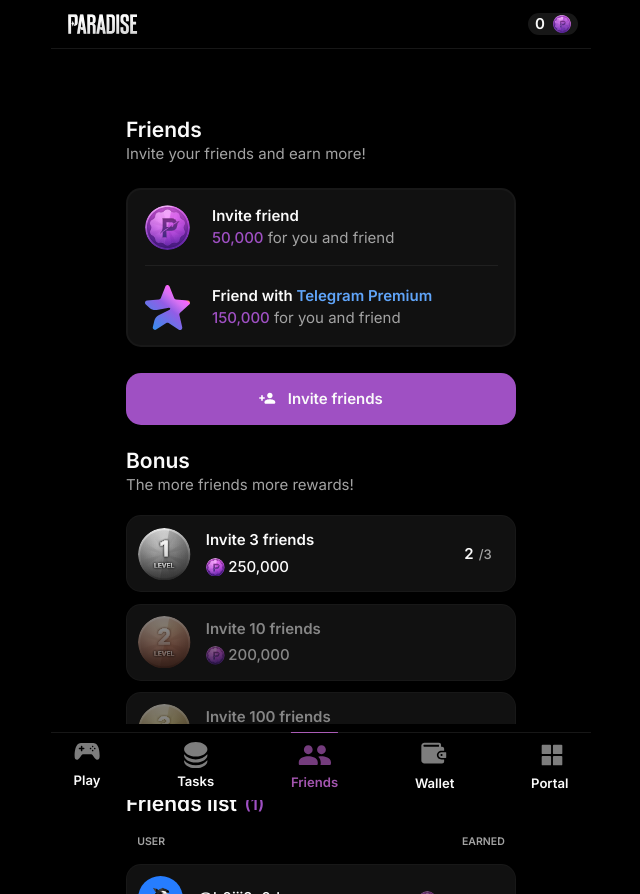
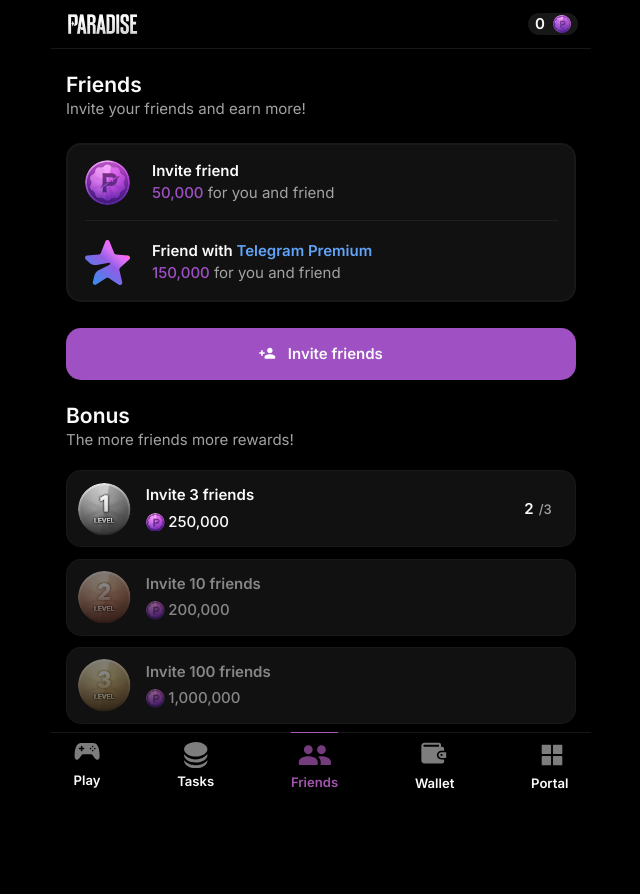
Before and after one commit to b0iii2c0de/paradise-game, a Vue app: page /friends in a window 1280 px wide. Shown: the whole page, without its empty margins (319-959 px from the left). After the commit the page ends 800 px from the top, so only its background shows below. Built offline with nearby package versions, Linux system fonts and the light colour scheme.

Commit message:
refactor: fix adaptivity on all pages

```diff
--- a/src/app/App.vue
+++ b/src/app/App.vue
@@ -13,11 +13,17 @@
 </script>
 
 <template>
-  <div class="w-full h-full flex flex-col relative">
-    <Header :count="count" v-if="route.path !== '/'" />
-    <div class="flex flex-grow flex-shrink w-full h-full min-h-0 justify-center">
-      <RouterView @update-count="updateCount"/>
+    <div class="w-full h-full flex flex-col items-center">
+      <header class="w-full max-w-xl flex-col">
+        <Header :count="count" v-if="route.path !== '/'" />
+      </header>
+
+      <div class="flex flex-col flex-shrink w-full max-w-xl h-full min-h-0 overflow-auto overflow-x-hidden">
+        <RouterView @update-count="updateCount" />
+      </div>
+
+      <footer class="w-full max-w-xl flex-col">
+        <Footer v-if="route.path !== '/'" />
+      </footer>
     </div>
-    <Footer v-if="route.path !== '/'" />
-  </div>
 </template>
--- a/src/app/assets/index.css
+++ b/src/app/assets/index.css
@@ -130,10 +130,7 @@
 }
 
 #app {
-  width: 100vw;
-  max-width: 100%;
-  height: 100vh;
-  max-height: 100svh;
-  /* min-height: 100svh; */
-  /* margin: 0 auto; */
+  user-select: none;
+  position: fixed;
+  inset: 0;
 }
--- a/src/pages/friends-page/ui/FriendsPage.vue
+++ b/src/pages/friends-page/ui/FriendsPage.vue
@@ -13,8 +13,8 @@
 </script>
 
 <template>
-  <div class="flex flex-col w-full max-w-md min-h-screen mt-12 px-4">
-    <div class="overflow-y-auto custom-scrollbar flex-1 pb-24">
+  <div class="flex flex-col px-4">
+
       <div class="flex flex-col mt-6 pb-6">
         <h2 class="font-semibold xs:text-[1.4rem] text-xl">Friends</h2>
         <p class="font-normal text-muted-foreground xs:text-base text-sm">Invite your friends and earn more!</p>
@@ -144,28 +144,6 @@
 
       </div>
 
-    </div>
+
   </div>
 </template>
-
-<style scoped>
-  .custom-scrollbar {
-    overflow-y: overlay;
-  }
-
-  .custom-scrollbar::-webkit-scrollbar {
-    width: 0px;
-  }
-
-  .custom-scrollbar::-webkit-scrollbar-track {
-    background: transparent;
-  }
-
-  .custom-scrollbar::-webkit-scrollbar-thumb {
-    background: transparent;
-  }
-
-  .custom-scrollbar::-webkit-scrollbar-thumb:hover {
-    background: transparent;
-  }
-</style>
--- a/src/pages/landing-page/ui/LandPage.vue
+++ b/src/pages/landing-page/ui/LandPage.vue
@@ -32,10 +32,11 @@
 </script>
 
 <template>
-  <div class="bg-img_landing flex flex-col w-full max-w-md h-screen relative">
-    <Carousel class="h-full">
+  <div class="fixed inset-0 flex flex-col w-full max-w-xl mx-auto overflow-auto">
+    <Carousel class="min-h-full bg-img_landing flex flex-shrink-0 flex-col">
       <!-- вернуться если будет урезаться на маленьких экранах -->
-      <CarouselContent class="pb-12 h-full">
+
+      <CarouselContent class="min-h-full">
         <CarouselItem class="flex flex-col items-center justify-between h-full">
           <div class="max-w-[169px] w-full mt-[115px]">
             <IconLogo class="w-full h-auto max-h-[55px]" />
@@ -137,7 +138,9 @@
         </CarouselItem>
       </CarouselContent>
 
-      <div class="fixed inset-x-0 bottom-4 max-w-md mx-auto">
+      <div class="flex-grow"></div>
+
+      <div class="w-full max-w-xl mx-auto">
         <!-- Три полоски над кнопкой -->
         <div class="flex flex-row justify-center items-center gap-3 mt-9">
           <div
@@ -147,7 +150,7 @@
           </div>
         </div>
 
-        <div class="mt-7 px-4">
+        <div class="my-6 px-4">
           <CarouselNext @click="handleNext" class="w-full rounded-2xl h-14 active:scale-95 transition-transform"/>
         </div>
       </div>
@@ -155,7 +158,7 @@
   </div>
 
   <!-- Здесь нужен див верхняя граница которого, сольёться по цвету с фоном -->
-  <div class="div-bg absolute w-full max-w-md -z-10 inset-0 pointer-events-none mx-auto"></div>
+  <div class="div-bg absolute w-full max-w-xl -z-10 inset-0 pointer-events-none mx-auto"> </div>
 </template>
 
 <style scoped>
--- a/src/pages/play-page/ui/PlayPage.vue
+++ b/src/pages/play-page/ui/PlayPage.vue
@@ -86,9 +86,8 @@
 </script>
 
 <template>
-  <div class="flex flex-col w-full h-full max-w-xl min-h-0 overflow-auto">
-    <div class="gradient-bg flex flex-col flex-grow">
-      <div class="flex flex-col justify-center flex-grow">
+    <div class="gradient-bg flex flex-col flex-grow flex-shrink pt-8">
+      <div class="flex flex-col justify-center flex-grow flex-shrink min-h-0">
         <!-- title -->
         <div class="flex flex-col">
           <h1 class="text-muted-foreground text-center">Your Balance</h1>
@@ -100,8 +99,8 @@
         </div>
 
         <!-- контейнер для главной кнопки -->
-        <div class="flex justify-center">
-          <button @click="increment">
+        <button @mousedown="increment" class="flex justify-center">
+          <div>
             <!-- главная кнопка-монетка -->
               <div class="my-6 relative">
                 <IconButtonOpt class="w-60 h-60" />
@@ -109,8 +108,8 @@
                 <!-- тень монетки -->
                 <div class="absolute -bottom-[40px] left-1 right-1 h-4 gradient-shadow blur-md rounded-full z-0"></div>
               </div>
-          </button>
-        </div>
+          </div>
+        </button>
       </div>
 
       <div class="flex flex-col flex-shrink-0">
@@ -131,13 +130,16 @@
           <Progress :model-value="60" />
         </div>
 
-        <!-- Кнопка открывает модалку -->
-        <!-- Перенести позже в @/features/adBanner/ui/AdBannerButton.vue -->
-        <button @click="openModal" class="my-3 px-5 active:scale-95 transition-transform">
-          <div class="bg-img max-w-full aspect-[3.4] bg-contain bg-no-repeat bg-center rounded-3xl"></div>
-        </button>
+
       </div>
+
+          <!-- Кнопка открывает модалку -->
+    <!-- Перенести позже в @/features/adBanner/ui/AdBannerButton.vue -->
+    <button @click="openModal" class="my-3 px-5 active:scale-95 transition-transform">
+      <div class="bg-img max-w-full aspect-[3.4] bg-contain bg-no-repeat bg-center rounded-3xl"></div>
+    </button>
     </div>
+
 
     <!-- модалка -->
     <AlertDialog v-model:open="isModalOpen">
@@ -167,7 +169,6 @@
       }">
         +{{ playStore.pointsPerClick }}
     </div>
-  </div>
 </template>
 
 <style scoped>
--- a/src/pages/portal-page/ui/PortalPage.vue
+++ b/src/pages/portal-page/ui/PortalPage.vue
@@ -16,8 +16,8 @@
 </script>
 
 <template>
-   <div class="flex flex-col w-full max-w-md min-h-screen mt-12 px-4">
-    <div class="overflow-auto flex-grow custom-scrollbar pb-20">
+   <div class="flex flex-col px-5">
+
       <!-- Трейлер -->
       <div class="w-full h-auto mt-7 xs:mb-0 aspect-video">
         <iframe
@@ -90,28 +90,5 @@
           You will be able to exchange your in-game points for $PAR.
         </p>
       </div>
-    </div>
   </div>
 </template>
-
-<style scoped>
-  .custom-scrollbar {
-    overflow-y: overlay;
-  }
-
-  .custom-scrollbar::-webkit-scrollbar {
-    width: 0px;
-  }
-
-  .custom-scrollbar::-webkit-scrollbar-track {
-    background: transparent;
-  }
-
-  .custom-scrollbar::-webkit-scrollbar-thumb {
-    background: transparent;
-  }
-
-  .custom-scrollbar::-webkit-scrollbar-thumb:hover {
-    background: transparent;
-  }
-</style>
--- a/src/pages/tasks-page/ui/TasksPage.vue
+++ b/src/pages/tasks-page/ui/TasksPage.vue
@@ -188,9 +188,8 @@
 </script>
 
 <template>
-  <div class="flex flex-col w-full max-w-md min-h-screen mt-12 px-4">
     <!-- список задач -->
-    <div class="flex flex-col overflow-y-auto flex-grow gap-3 custom-scrollbar">
+    <div class="flex flex-col gap-3 px-5">
       <div class="flex flex-col mt-6 mb-2">
         <h2 class="font-semibold xs:text-[1.4rem] text-xl">
           Tasks to do <span class="xs:text-xl text-lg">👋🏻</span>
@@ -254,30 +253,9 @@
         </AlertDialogHeader>
       </AlertDialogContent>
     </AlertDialog>
-  </div>
 </template>
 
 <style scoped>
-  .custom-scrollbar {
-    overflow-y: overlay;
-  }
-
-  .custom-scrollbar::-webkit-scrollbar {
-    width: 0px;
-  }
-
-  .custom-scrollbar::-webkit-scrollbar-track {
-    background: transparent;
-  }
-
-  .custom-scrollbar::-webkit-scrollbar-thumb {
-    background: transparent;
-  }
-
-  .custom-scrollbar::-webkit-scrollbar-thumb:hover {
-    background: transparent;
-  }
-
   .gradient-border {
     border-image: var(--border-gradient) 1;
     border-radius: 1rem;
--- a/src/pages/wallet-page/ui/WalletPage.vue
+++ b/src/pages/wallet-page/ui/WalletPage.vue
@@ -9,8 +9,9 @@
 </script>
 
 <template>
-  <div class="flex flex-col w-full max-w-md h-[calc(100vh-10rem)] mt-[4.5rem] px-4 overflow-y-auto">
-    <div class="flex flex-col flex-shrink-0 pb-6">
+  <div class="flex flex-col px-5 min-h-full gap-3 ">
+    <div class="flex flex-col flex-grow">
+      <div class="flex flex-col flex-shrink-0 py-6">
       <h2 class="font-semibold xs:text-[1.4rem] text-xl">Wallet</h2>
       <p class="font-normal text-muted-foreground xs:text-base text-sm">Set up your wallet to receive rewards.</p>
     </div>
@@ -52,10 +53,12 @@
         </div>
       </Button>
     </div>
+    </div>
+
 
     <!-- кнопка "вывести" не активна пока не привязан кошелёк,
      при нажатии вызывает модалку с предупреждением -->
-    <div class="flex-shrink-0">
+    <div class="flex-shrink-0 pb-3">
       <h2 class="font-normal text-muted-foreground xs:text-base text-sm text-center">Connect your wallet to withdraw your tokens.</h2>
       <Button variant="ghost" size="xl" class="mt-3 w-full rounded-2xl bg-background hover:bg-background xs:border-2 border border-primary-buttonBg hover:border-fuchsia-400/40 active:scale-95 transition-transform">
         <span class="font-semibold xs:text-base text-sm hover:text-fuchsia-400/40 text-primary-buttonBg">Withdrawal</span>
--- a/src/widgets/footer/ui/AppFooter.vue
+++ b/src/widgets/footer/ui/AppFooter.vue
@@ -46,8 +46,6 @@
 </script>
 
 <template>
-  <div class="flex justify-center">
-    <footer class="flex flex-col w-full max-w-xl z-20 bg-background">
     <!-- фиолетовая полоска поверх -->
     <div class="mt-2 h-px bg-primary-foreground relative">
       <div class="absolute bottom-0 left-0 h-full bg-fuchsia-400/70 transition-all duration-300"
@@ -80,7 +78,4 @@
         </RouterLink>
       </nav>
     </div>
-
-    </footer>
-  </div>
 </template>
--- a/src/widgets/header/ui/AppHeader.vue
+++ b/src/widgets/header/ui/AppHeader.vue
@@ -11,8 +11,6 @@
 </script>
 
 <template>
-  <div class="flex justify-center">
-    <header class="flex flex-col w-full max-w-xl z-20 bg-background">
     <div class="p-[13px] flex justify-between items-center">
       <RouterLink to="/play" class="active:scale-95 transition-transform pl-1">
         <IconLogo />
@@ -28,8 +26,6 @@
 
     <!-- полоска -->
     <div class="h-px bg-primary-foreground"></div>
-    </header>
-  </div>
 </template>
 
 <style scoped>
```
Lines whose indentation alone changed are shown as unchanged.
